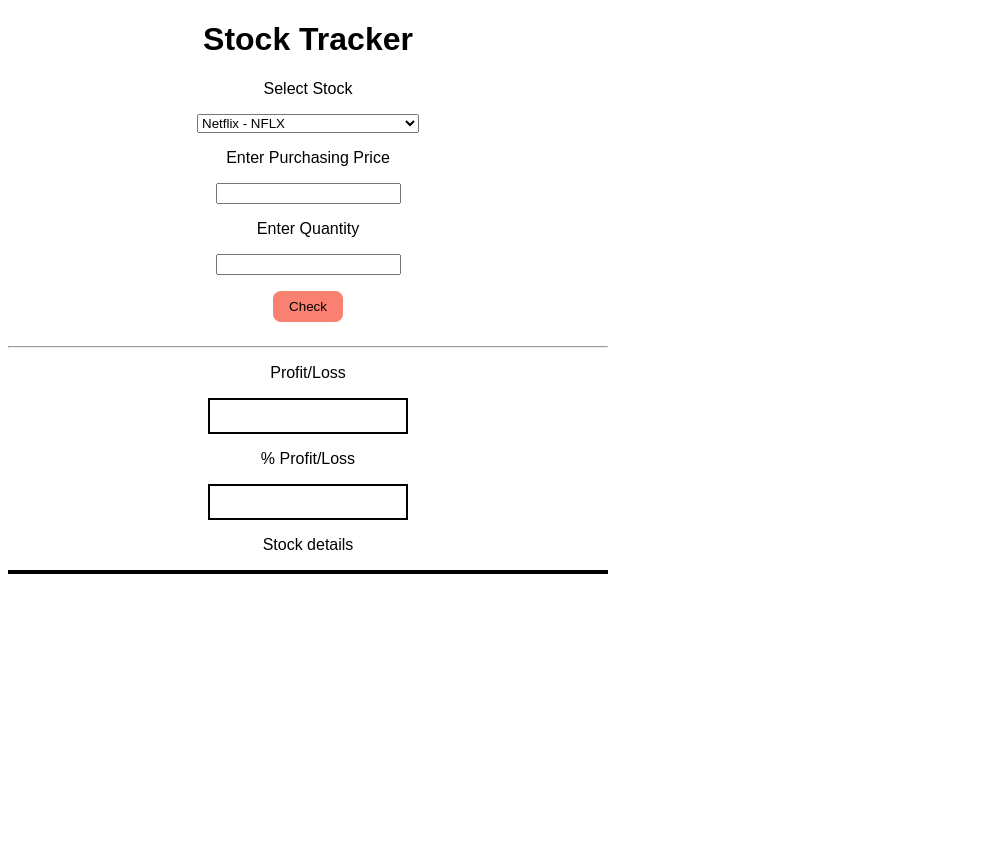
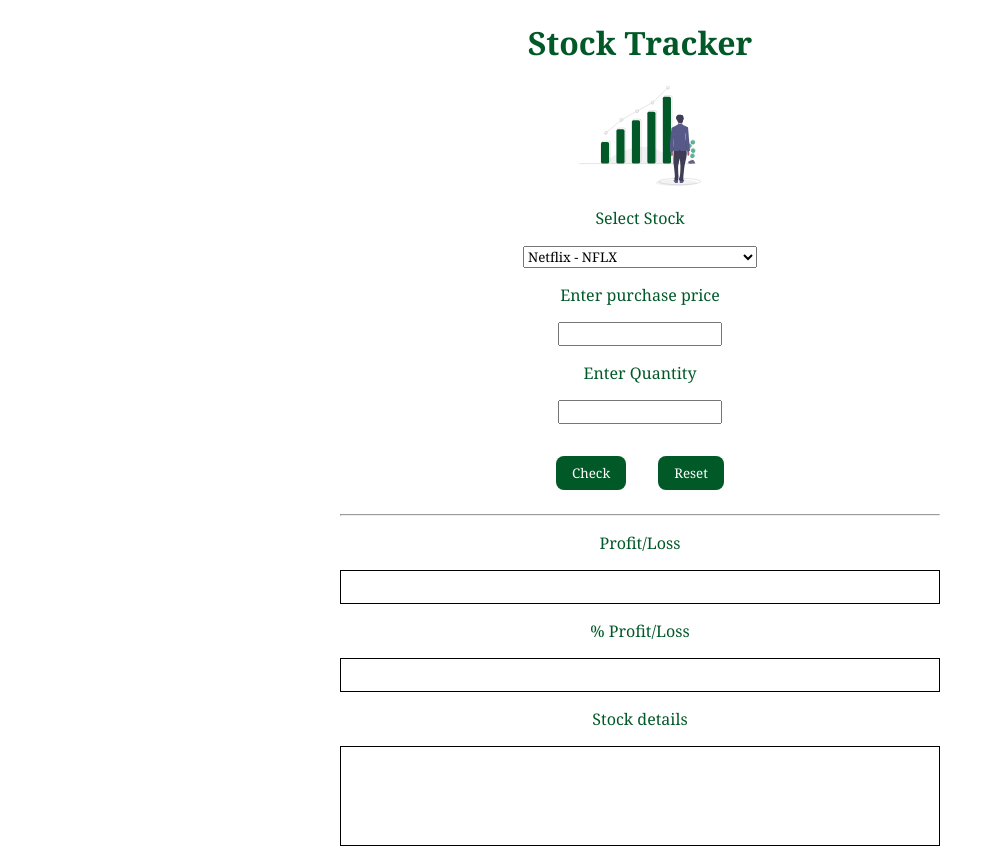
Before and after one commit to DanishOnGit/Stock-tracker-Reactjs, a React (Create React App) app: page / in a window 1280 px wide. Shown: the whole page, without its empty margins (0-995 px from the left). Before the commit the page ends 800 px from the top, so only its background shows below. Built offline with nearby package versions, Linux system fonts and the light colour scheme.

Commit message:
style: image ,colors

```diff
--- a/src/App.js
+++ b/src/App.js
@@ -1,5 +1,6 @@
 import React, { useState } from "react";
 import "./styles.css";
+import invest from "./undraw.svg"
 
 var buyprice,quantity;
 let profitOrLoss,perProfitOrLoss;
@@ -12,7 +13,8 @@ let apiKey="0QVW1DBC4JJ5LAG7";
 export default function App() {
   const[finalOutput,setFinalOutput]=useState("")
 
-  function clickHandler(){
+  function clickHandler(e){
+    e.preventDefault();
     let stockName=document.getElementById("stockName").value
 
     console.log(stockName)
@@ -55,13 +57,13 @@ setFinalOutput(showOutput)
      let nosPresent=Number(present);
      let nosInitial=Number(initial);
      let nosQuantity=Number(quantity);
-if(initial===undefined){
+if(initial===undefined || quantity===undefined){
 document.getElementById("absValue").innerText="Please fill  all above fields."
 document.getElementById("percentValue").innerText="Please fill  all above fields."
 }else{
-    profitOrLoss=parseFloat((nosQuantity* nosPresent)- (nosQuantity* nosInitial)).toFixed(2);
+    profitOrLoss=(nosQuantity* nosPresent)- (nosQuantity* nosInitial).toFixed(2);
     console.log(profitOrLoss);
-    perProfitOrLoss=parseFloat((profitOrLoss/(nosQuantity* nosInitial)) *100).toFixed(2)
+    perProfitOrLoss=(profitOrLoss/(nosQuantity* nosInitial) *100).toFixed(2)
 }
 console.log(typeof(profitOrLoss))
 if(Number(profitOrLoss)===0){
@@ -88,6 +90,7 @@ document.getElementById("percentValue").innerText="No Profit/Loss"
   return (
     <div className="App">
       <h1>Stock Tracker</h1>
+      <div><img src={invest} alt="chartimage" style={{width:"200px",height:"100px"}} /></div>
 
       <section>
         <p>Select Stock</p>
@@ -104,11 +107,23 @@ document.getElementById("percentValue").innerText="No Profit/Loss"
         <option value="ACIA">Acacia Communications Inc	ACIA</option>
 
         </select>
-        <div><p>Enter Purchasing Price</p>
-        <input onChange={(e)=>buyprice=e.target.value} type="number" id="price"/></div>
+        <form onSubmit={clickHandler}>
+<div>
+<label className="labels">Enter purchase price</label><br/>
+<input onChange={(e)=>buyprice=e.target.value} type="number" min="0.001" step="0.0001"/>
+</div>
+<div>
+<label className="labels">Enter Quantity</label><br/>
+<input onChange={(e)=>quantity=e.target.value} type="number" min="0" />
+</div>
+<button type="submit" className="checkBtn">Check</button>
+<button type="reset" className="checkBtn">Reset</button>
+</form>
+         {/* <div><p>Enter Purchasing Price</p>
+        <input onChange={(e)=>buyprice=e.target.value} type="number" min="1" id="price"/></div>
         <div><p>Enter Quantity</p>
-        <input onChange={(e)=>quantity=e.target.value} type="number" id="quant"/></div>
-        <button id="checkBtn" onClick={clickHandler}>Check</button>
+        <input onChange={(e)=>quantity=e.target.value} type="number" min="1" id="quant"/></div>
+        <button id="checkBtn" onClick={clickHandler}>Check</button>  */}
       </section>
 <hr/>
 <section>
@@ -133,16 +148,3 @@ document.getElementById("percentValue").innerText="No Profit/Loss"
     </div>
   );
 }
-
-
-
-/* <form>
-<div>
-<label>Enter purchase price</label>
-<input type="number" min="0.0001"/>
-</div>
-<div>
-<label>Enter Quantity</label>
-<input type="number" min="0" />
-</div>
-</form> */
--- a/src/styles.css
+++ b/src/styles.css
@@ -1,22 +1,43 @@
-
+@import url('https://fonts.googleapis.com/css2?family=Noto+Serif:wght@400;700&display=swap');
 
 *{
   box-sizing: border-box;
+  --pri-color:#025928;
+  --sec-color:#d96704;
+  font-family: 'Noto Serif', serif;
 }
+
 .App {
   font-family: sans-serif;
   text-align: center;
   max-width: 600px;
+  border-radius: 1rem;
+  background-color: ;
+  margin: auto;
+  color: var(--pri-color);
 }
 
 /* input styling */
 
-#checkBtn{
+.checkBtn{
   padding: 0.5rem 1rem;
   border-radius: 0.5rem;
 margin: 1rem;
 border: none;
-background-color:salmon;
+color: white;
+background-color: var(--pri-color);
+}
+.labels{
+  margin: 0.5rem;
+}
+input{
+margin:1rem;
+
+/* border:1px solid white; */
+}
+select{
+  margin-bottom: 1rem;
+  /* border:1px solid white; */
 }
 
 
@@ -25,23 +46,28 @@ background-color:salmon;
 
 /* output styling */
 #absValue{
-width: 200px;
-border: 2px solid black;
+/* width: 200px; */
+border: 1px solid black;
 margin: auto;
 text-align: center;
 padding: 1rem;
+font-weight: 700;
+color: var(--sec-color)
 }
 #percentValue{
-  width: 200px;
+  /* width: 200px; */
   padding: 1rem;
-  border: 2px solid black;
+  border: 1px solid black;
+  color: var(--sec-color);
   margin: auto;
   text-align: center;
+  font-weight: 700;
   }
   #stockDetail{
-    /* width: 200px; */
-    /* padding: 1rem; */
-    border: 2px solid black;
+    color: var(--sec-color);
+   font-weight: 700;
+    height: 100px;
+    border: 1px solid black;
     margin: auto;
 
   }
```
Also changed, not shown: src/undraw.svg (added).
